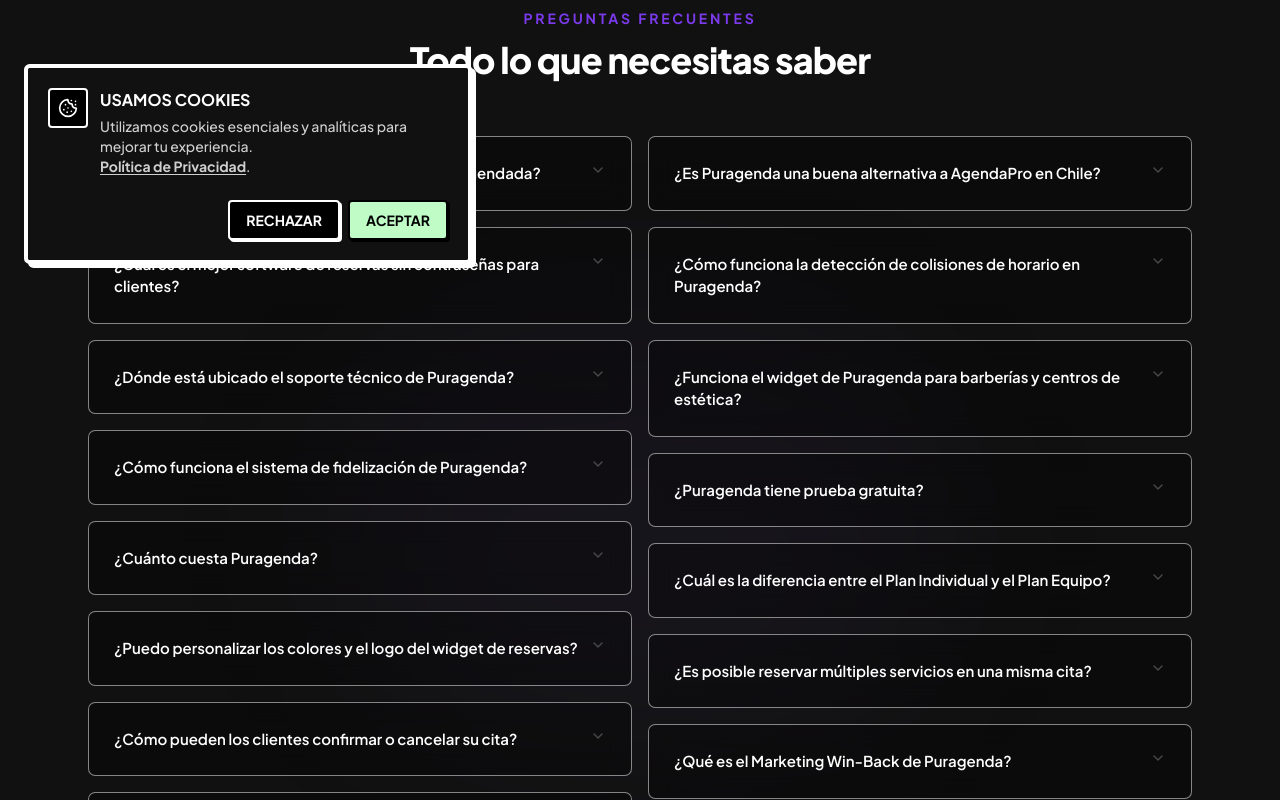
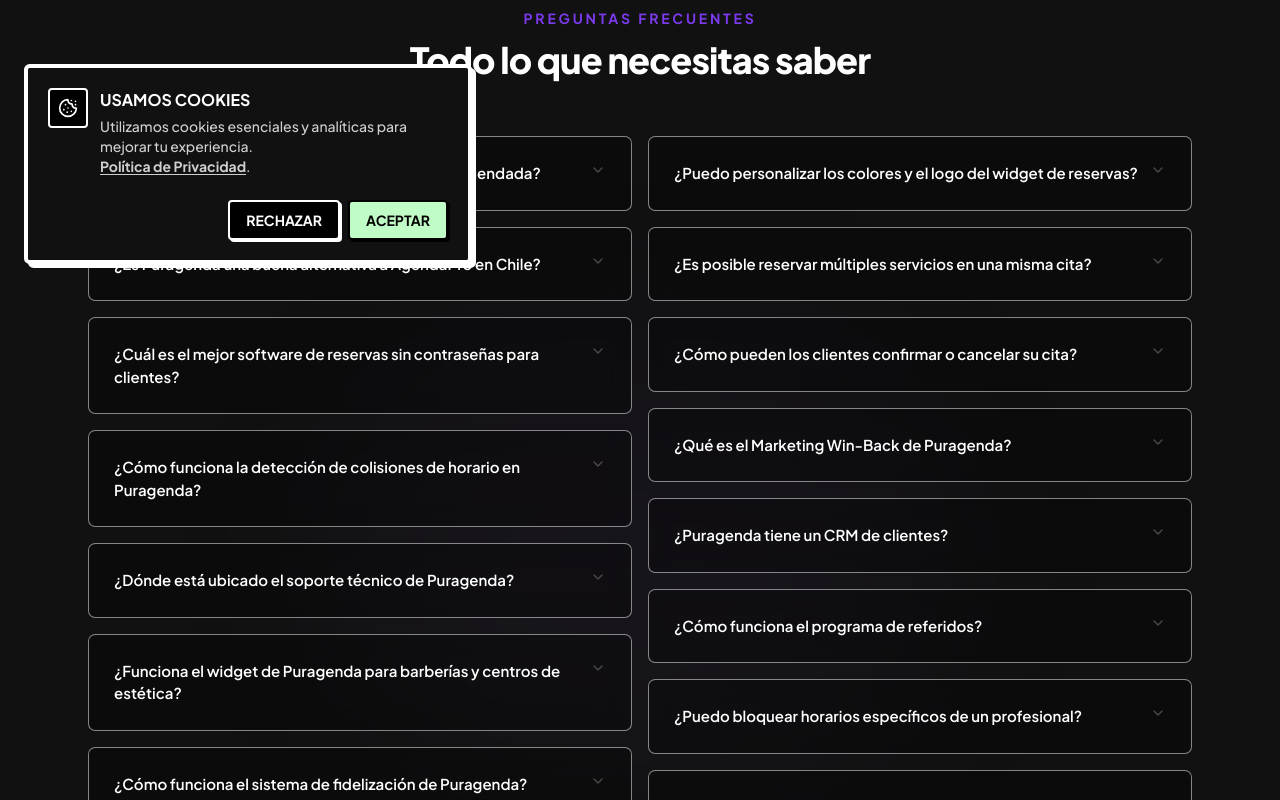
Before and after one commit to DiegoSalsa/Puragenda, a Next.js app: page /faq in a window 1280 px wide. Shown: the part 520-1320 px from the top of the page. Built offline with nearby package versions, Linux system fonts and the light colour scheme; no server answers.

Commit message:
FAQ pregunta 20 y columnas balanceadas

```diff
--- a/src/components/landing/faq-section.tsx
+++ b/src/components/landing/faq-section.tsx
@@ -103,6 +103,11 @@ const faqs = [
     answer:
       "Puragenda es una Progressive Web App (PWA). Puedes instalarla desde el navegador de tu celular como si fuera una app nativa, con ícono en tu pantalla de inicio y experiencia a pantalla completa, sin necesidad de ir a una tienda de apps.",
   },
+  {
+    question: "¿Existe descuento por pagar anualmente?",
+    answer:
+      "Sí. Al elegir el plan anual pagas solo 10 meses y obtienes 12 meses completos de servicio. Esto aplica tanto para el Plan Individual como para el Plan Equipo, representando un ahorro equivalente a 2 meses gratis.",
+  },
 ];
 
 
@@ -141,9 +146,9 @@ export function FAQSection() {
       </div>
 
       <div className="grid grid-cols-1 md:grid-cols-2 gap-4">
-        {/* Left column */}
+        {/* Left column — first half */}
         <Accordion className="w-full space-y-4">
-          {faqs.filter((_, i) => i % 2 === 0).map((faq, index) => (
+          {faqs.slice(0, Math.ceil(faqs.length / 2)).map((faq, index) => (
             <AccordionItem
               key={index}
               value={`item-left-${index}`}
@@ -158,9 +163,9 @@ export function FAQSection() {
             </AccordionItem>
           ))}
         </Accordion>
-        {/* Right column */}
+        {/* Right column — second half */}
         <Accordion className="w-full space-y-4">
-          {faqs.filter((_, i) => i % 2 === 1).map((faq, index) => (
+          {faqs.slice(Math.ceil(faqs.length / 2)).map((faq, index) => (
             <AccordionItem
               key={index}
               value={`item-right-${index}`}
```
